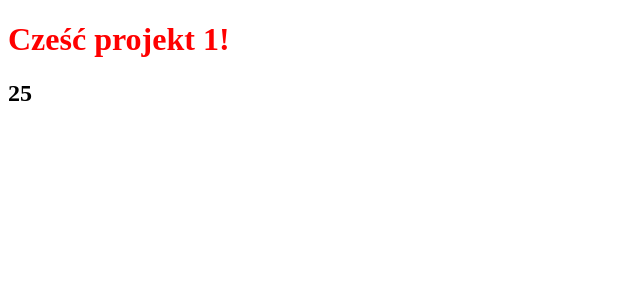
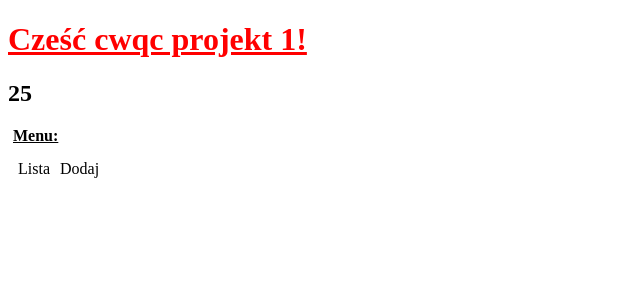
Before and after one commit to hubertmuller/zdjavapol104-angular, an Angular app: page / in a window 1280 px wide. Shown: the top 300 px of the page, without its empty margins (0-640 px from the left). Built offline with nearby package versions, Linux system fonts and the light colour scheme.

Commit message:
stylowanie

```diff
--- a/src/app/app.component.html
+++ b/src/app/app.component.html
@@ -1,3 +1,6 @@
-<h1>Cześć {{ title }}!</h1>
+<h1>Cześć {{ imie }} {{ title }}!</h1>
 <h2>{{ dodaj(10, 15) }}</h2>
+
+<app-menu></app-menu>
+
 <router-outlet></router-outlet>
--- a/src/app/app.component.ts
+++ b/src/app/app.component.ts
@@ -1,15 +1,21 @@
-import { Component } from '@angular/core';
+import { Component, Input, ViewEncapsulation } from '@angular/core';
 
 @Component({
   selector: 'app-root',
   templateUrl: './app.component.html',
-  styleUrls: ['./app.component.scss']
+  styleUrls: ['./app.component.scss'],
+  encapsulation: ViewEncapsulation.Emulated
 })
 export class AppComponent {
   public title = 'projekt';
+
+  @Input()
+  public imie: string = 'cwqc';
+
   constructor() {
     this.title += ' 1';
   }
+
   public dodaj(a: number,b: number):number {
     return a + b;
   }
--- a/src/app/app.module.ts
+++ b/src/app/app.module.ts
@@ -3,10 +3,12 @@ import { BrowserModule } from '@angular/platform-browser';
 
 import { AppRoutingModule } from './app-routing.module';
 import { AppComponent } from './app.component';
+import { MenuComponent } from './menu/menu.component';
 
 @NgModule({
   declarations: [
-    AppComponent
+    AppComponent,
+    MenuComponent
   ],
   imports: [
     BrowserModule,
--- /dev/null
+++ b/src/app/menu/menu.component.html
@@ -0,0 +1,6 @@
+<h1>Menu:</h1>
+
+<ul>
+    <li>Lista</li>
+    <li>Dodaj</li>
+</ul>
--- /dev/null
+++ b/src/app/menu/menu.component.scss
@@ -0,0 +1,16 @@
+li {
+    display: inline-block;
+    padding: 5px;
+}
+
+ul {
+    padding: 5px;
+    margin-top: 5px;
+    margin-bottom: 5px;
+}
+
+h1 {
+    font-size: 1rem;
+    padding: 0;
+    margin: 5px;
+}
--- /dev/null
+++ b/src/app/menu/menu.component.ts
@@ -0,0 +1,21 @@
+import { Component, OnDestroy, OnInit, ViewEncapsulation } from '@angular/core';
+
+@Component({
+  selector: 'app-menu',
+  templateUrl: './menu.component.html',
+  styleUrls: ['./menu.component.scss'],
+  encapsulation: ViewEncapsulation.Emulated
+})
+export class MenuComponent implements OnInit, OnDestroy {
+
+  constructor() { }
+
+  ngOnInit(): void {
+
+  }
+
+  ngOnDestroy(): void {
+
+  }
+
+}
--- a/src/index.html
+++ b/src/index.html
@@ -8,6 +8,6 @@
   <link rel="icon" type="image/x-icon" href="favicon.ico">
 </head>
 <body>
-  <app-root></app-root>
+  <app-root imie="'Hubert'"></app-root>
 </body>
 </html>
--- a/src/styles.scss
+++ b/src/styles.scss
@@ -1 +1,9 @@
 /* You can add global styles to this file, and also import other style files */
+
+* {
+    box-sizing: border-box;
+}
+
+h1 {
+    text-decoration: underline;
+}
```
Also changed, not shown: 1 other file (tests, documents, lock files or other folders).
